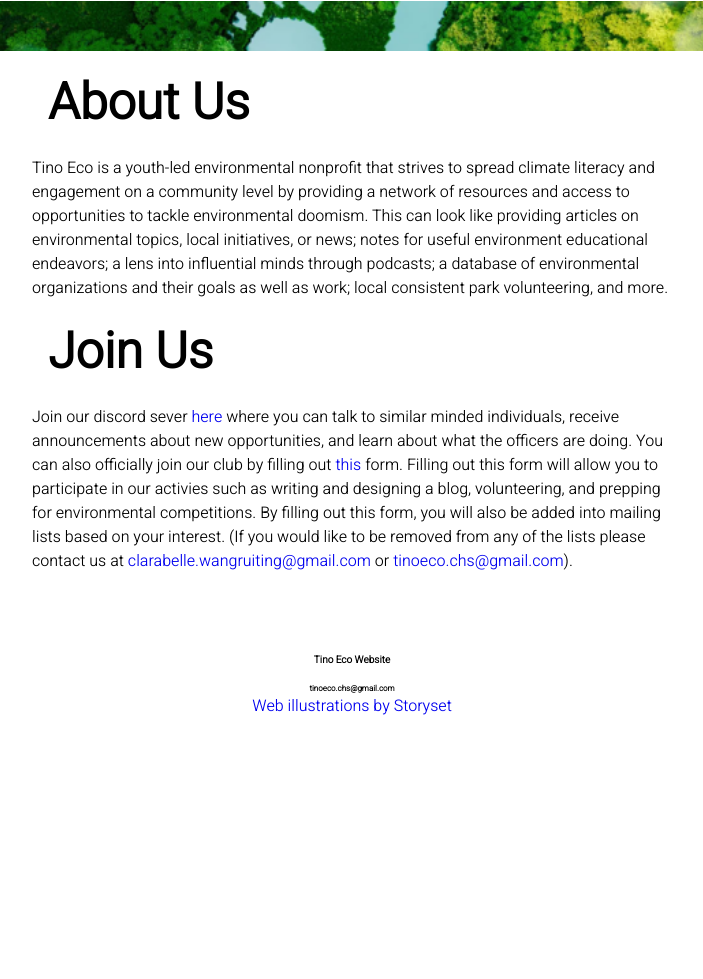
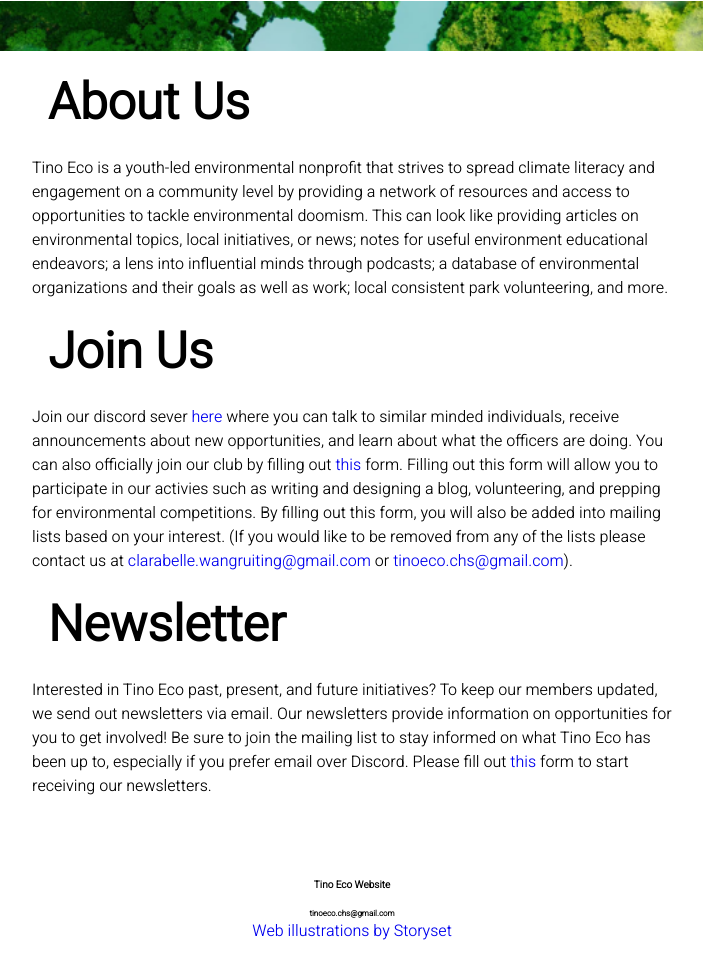
Before and after one commit to YuleenLee/Tino-Eco-Website, a plain HTML site: page index.html in a window 1280 px wide. Shown: the part 534-1513 px from the top of the page, without its empty margins (288-991 px from the left). Before the commit the page ends 1316 px from the top, so only its background shows below. Drawn offline with Linux system fonts and the light colour scheme.

Commit message:
add newsletter blurb

```diff
--- a/index.html
+++ b/index.html
@@ -40,6 +40,10 @@
         <p>
             Join our discord sever <a href="https://discord.com/invite/B3TUKjYcPU">here</a> where you can talk to similar minded individuals, receive announcements about new opportunities, and learn about what the officers are doing. You can also officially join our club by filling out <a href="https://tinyurl.com/tinoecosignup">this</a> form. Filling out this form will allow you to participate in our activies such as writing and designing a blog, volunteering, and prepping for environmental competitions. By filling out this form, you will also be added into mailing lists based on your interest. (If you would like to be removed from any of the lists please contact us at <a href="mailto: clarabelle.wangruiting@gmail.com">clarabelle.wangruiting@gmail.com</a> or <a href="mailto: tinoeco.chs@gmail.com">tinoeco.chs@gmail.com</a>).
         </p>
+        <h1 class="homepagetitle">Newsletter</h1>
+        <p>
+            Interested in Tino Eco past, present, and future initiatives? To keep our members updated, we send out newsletters via email. Our newsletters provide information on opportunities for you to get involved! Be sure to join the mailing list to stay informed on what Tino Eco has been up to, especially if you prefer email over Discord. Please fill out <a href="https://tinyurl.com/tino-eco-newsletter">this</a> form to start receiving our newsletters.
+        </p>
     </div>
 
     <!-- <div class="team">
```
